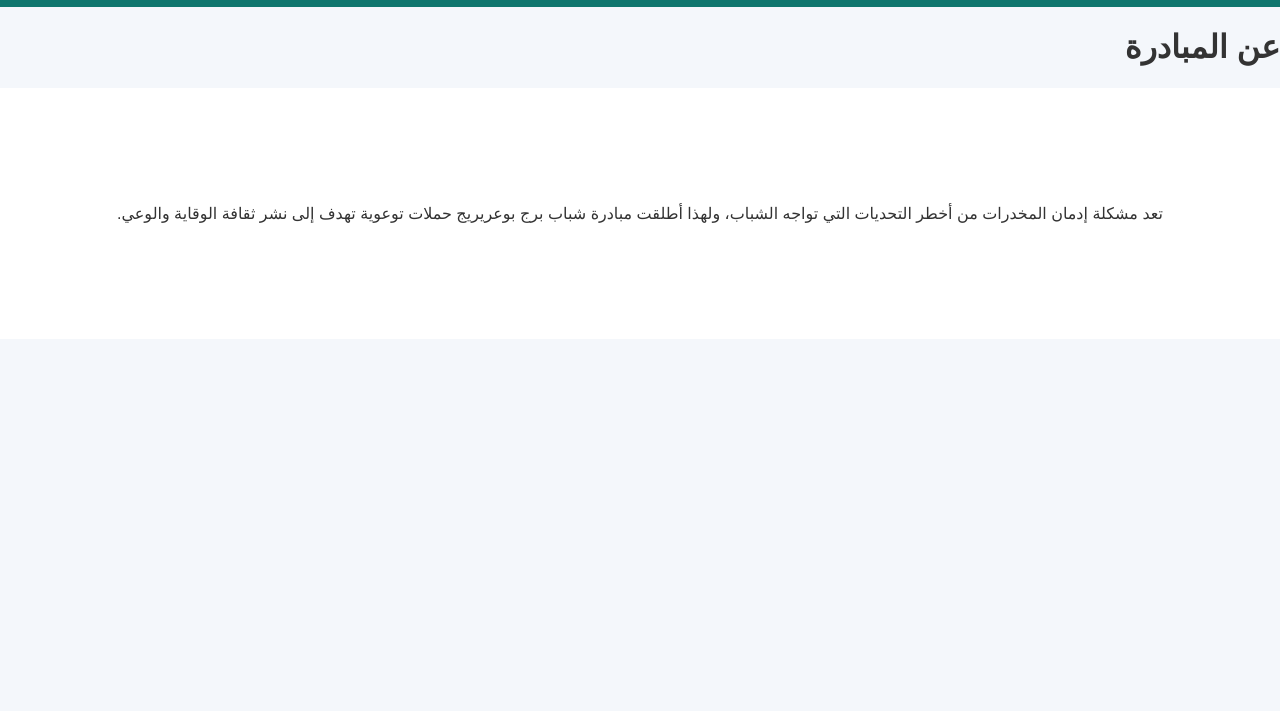
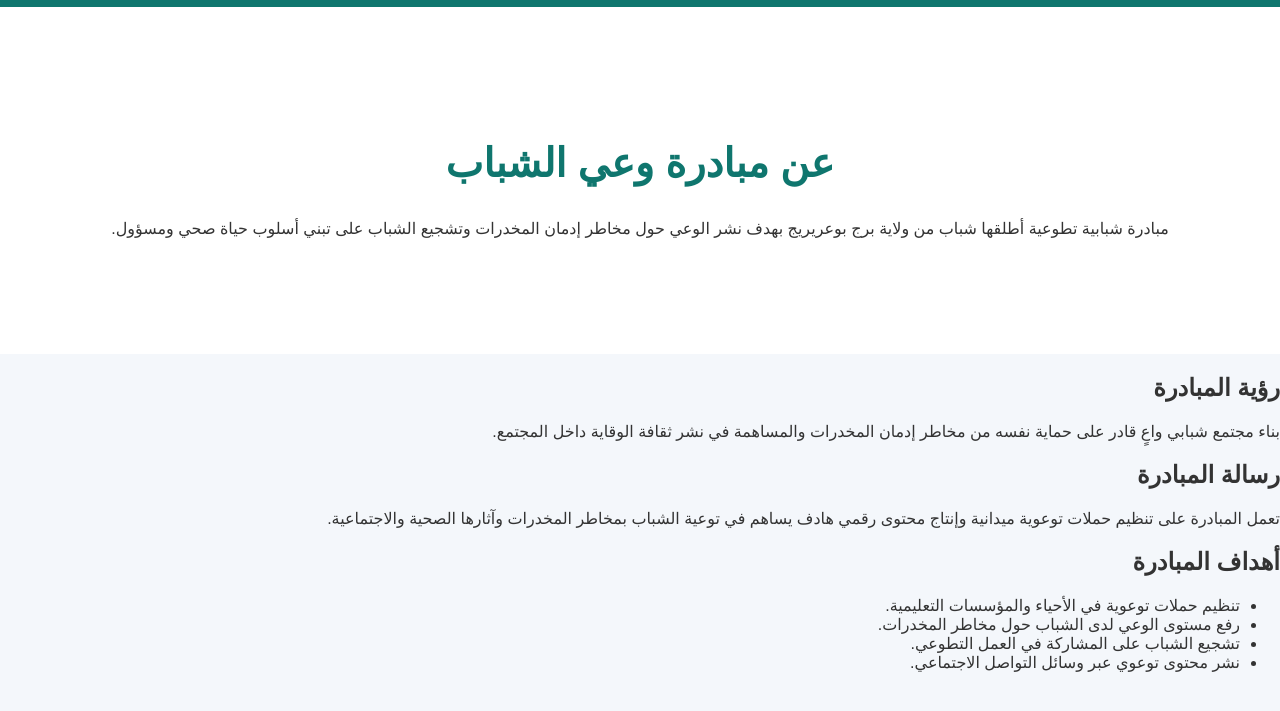
Before and after one commit to Abdoubba5/youth-awareness2, a plain HTML site: page about.html in a window 1280 px wide. Shown: the part 63-774 px from the top of the page. Drawn offline with Linux system fonts and the light colour scheme.

Commit message:
Update about.html

```diff
--- a/about.html
+++ b/about.html
@@ -1,5 +1,19 @@
 <!DOCTYPE html>
 <html lang="ar" dir="rtl">
+
+<head>
+
+<meta charset="UTF-8">
+<meta name="viewport" content="width=device-width, initial-scale=1">
+
+<title>عن المبادرة</title>
+
+<link rel="stylesheet" href="css/style.css">
+
+</head>
+
+<body>
+
 <header class="navbar">
 
 <div class="nav-container">
@@ -23,35 +37,67 @@
 </div>
 
 </header>
-<head>
-
-<meta charset="UTF-8">
-
-<link rel="stylesheet" href="css/style.css">
-
-<title>عن المبادرة</title>
-
-</head>
-
-<body>
-
-<header class="header">
-
-<h1>عن المبادرة</h1>
-
-</header>
 
 <section class="hero">
 
+<h1>عن مبادرة وعي الشباب</h1>
+
 <p>
 
-تعد مشكلة إدمان المخدرات من أخطر التحديات التي تواجه الشباب،
-ولهذا أطلقت مبادرة شباب برج بوعريريج
-حملات توعوية تهدف إلى نشر ثقافة الوقاية والوعي.
+مبادرة شبابية تطوعية أطلقها شباب من ولاية برج بوعريريج
+بهدف نشر الوعي حول مخاطر إدمان المخدرات
+وتشجيع الشباب على تبني أسلوب حياة صحي ومسؤول.
 
 </p>
 
 </section>
 
+<section class="section">
+
+<h2>رؤية المبادرة</h2>
+
+<p>
+
+بناء مجتمع شبابي واعٍ قادر على حماية نفسه من مخاطر
+إدمان المخدرات والمساهمة في نشر ثقافة الوقاية داخل المجتمع.
+
+</p>
+
+</section>
+
+<section class="section">
+
+<h2>رسالة المبادرة</h2>
+
+<p>
+
+تعمل المبادرة على تنظيم حملات توعوية ميدانية
+وإنتاج محتوى رقمي هادف يساهم في توعية الشباب
+بمخاطر المخدرات وآثارها الصحية والاجتماعية.
+
+</p>
+
+</section>
+
+<section class="section">
+
+<h2>أهداف المبادرة</h2>
+
+<ul>
+
+<li>تنظيم حملات توعوية في الأحياء والمؤسسات التعليمية.</li>
+
+<li>رفع مستوى الوعي لدى الشباب حول مخاطر المخدرات.</li>
+
+<li>تشجيع الشباب على المشاركة في العمل التطوعي.</li>
+
+<li>نشر محتوى توعوي عبر وسائل التواصل الاجتماعي.</li>
+
+</ul>
+
+</section>
+
+<script src="js/script.js"></script>
+
 </body>
 </html>
```
